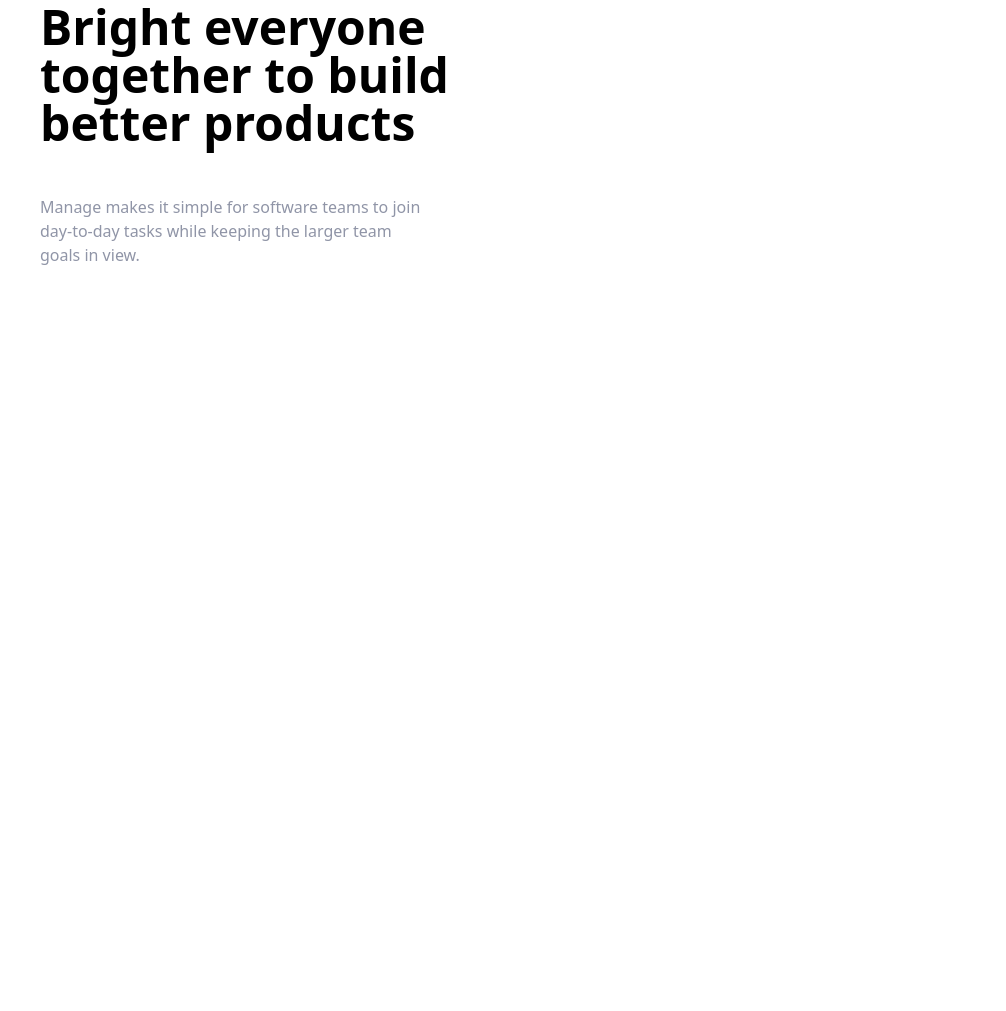
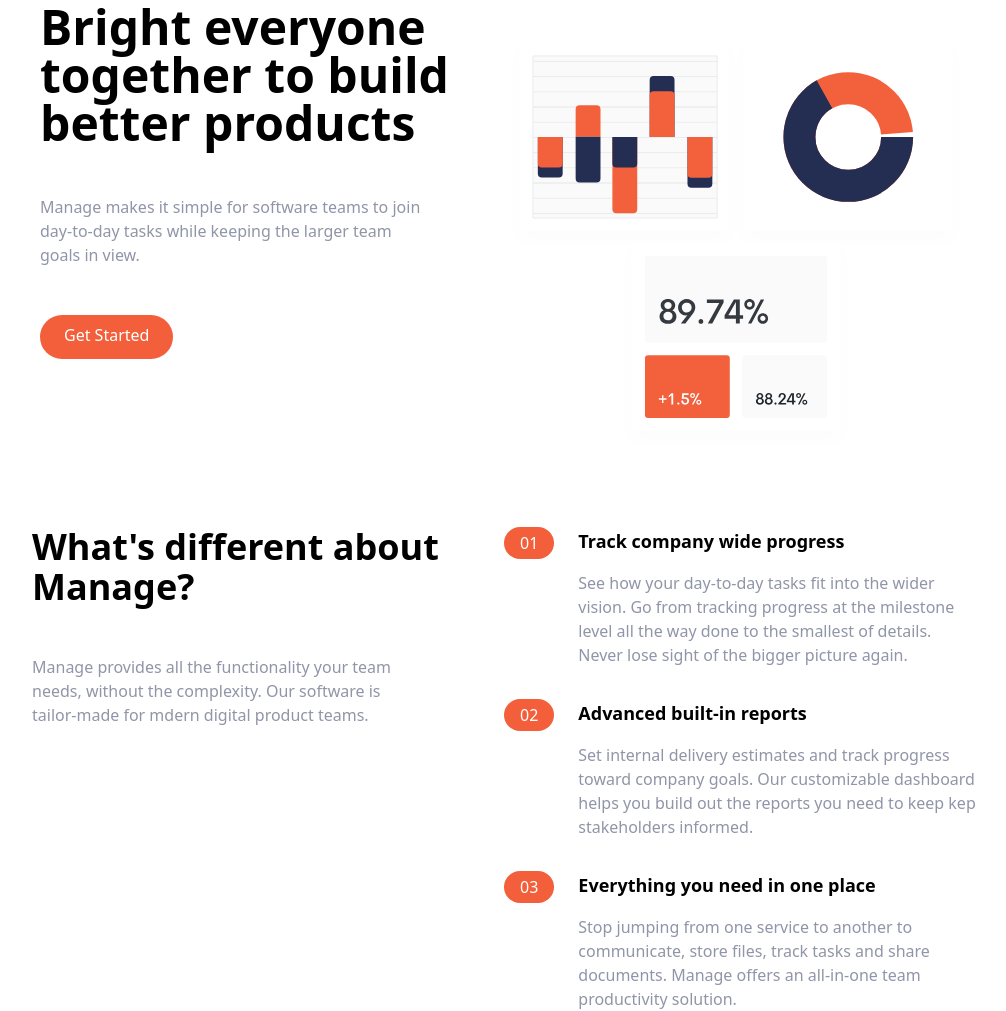
Before and after one commit to httpcyberdata/managelandingpage, a website: page index.html in a window 1280 px wide. Shown: the part 129-1140 px from the top of the page, without its empty margins (136-1142 px from the left). Before the commit the page ends 800 px from the top, so only its background shows below. Drawn offline with Linux system fonts and the light colour scheme.

Commit message:
chore: created Numbered List section with List Items 1,2 & 3

```diff
--- a/index.html
+++ b/index.html
@@ -40,10 +40,97 @@
 				<p class="max-w-sm text-center text-darkGrayishBlue md:text-left">
 					Manage makes it simple for software teams to join day-to-day tasks while keeping the larger team goals in view.
 				</p>
+				<div class="flex justify-center md:justify-start">
+					<a href="" class="p-3 px-6 pt-2 text-white bg-brightRed rounded-full baseline hover:bg-brightRedLight">Get Started</a>
+				</div>
 			</div>
 			<!--  Image -->
-			<div>
-
+			<div class="md:w-1/2">
+				<img src="img/illustration-intro.svg" />
+			</div>
+		</div>
+	</section>
+	<!-- Features Section -->
+	<section id="features">
+		<!-- Flex container -->
+		<div class="container flex flex-col px-4 mx-auto mt-10 space-y-12 md:space-y-0 md:flex-row">
+			<!-- What's Different -->
+			<div class="flex flex-col space-y-12 md:w-1/2">
+				<h2 class="max-w-md text-4xl font-bold text-center md:text-left">
+					What's different about Manage?
+				</h2>
+				<p class="max-w-sm text-center text-darkGrayishBlue md:text-left">
+					Manage provides all the functionality your team needs, without the complexity. Our software is tailor-made for mdern digital product teams.
+				</p>
+			</div>
+			<!-- Numbered Lists -->
+			<div class="flex flex-col space-y-8 md:w-1/2">
+					<!-- List Item 1 -->
+					<div class="flex flex-col space-y-3 md:space-y-0 md:space-x-6 md:flex-row">
+						<!-- Heading -->
+						<div class="rounded-l-full bg-brightRedSupLight md:bg-transparent">
+							<div class="flex items-center space-x-2">
+								<div class="px-4 py-2 text-white rounded-full bg-brightRed md:py-1 ">
+									01
+								</div>
+								<h3 class="text-base font-bold md:mb-4 md:hidden">
+									Track company-wide progress
+								</h3>
+							</div>
+						</div>
+						<div>
+							<h3 class="hidden mb-4 text-lg font-bold md:block">
+								Track company wide progress
+							</h3>
+							<p class="text-darkGrayishBlue">
+								See how your day-to-day tasks fit into the wider vision. Go from tracking progress at the milestone level all the way done to the smallest of details. Never lose sight of the bigger picture again.
+							</p>
+						</div>
+					</div>
+					<!-- List Item 2 -->
+					<div class="flex flex-col space-y-3 md:space-y-0 md:space-x-6 md:flex-row">
+						<!-- Heading -->
+						<div class="rounded-l-full bg-brightRedSupLight md:bg-transparent">
+							<div class="flex items-center space-x-2">
+								<div class="px-4 py-2 text-white rounded-full bg-brightRed md:py-1 ">
+									02
+								</div>
+								<h3 class="text-base font-bold md:mb-4 md:hidden">
+									Advanced built-inn reports
+								</h3>
+							</div>
+						</div>
+						<div>
+							<h3 class="hidden mb-4 text-lg font-bold md:block">
+								Advanced built-in reports
+							</h3>
+							<p class="text-darkGrayishBlue">
+								Set internal delivery estimates and track progress toward company goals. Our customizable dashboard helps you build out the reports you need to keep kep stakeholders informed.
+							</p>
+						</div>
+					</div>
+					<!-- List Item 3 -->
+					<div class="flex flex-col space-y-3 md:space-y-0 md:space-x-6 md:flex-row">
+						<!-- Heading -->
+						<div class="rounded-l-full bg-brightRedSupLight md:bg-transparent">
+							<div class="flex items-center space-x-2">
+								<div class="px-4 py-2 text-white rounded-full bg-brightRed md:py-1 ">
+									03
+								</div>
+								<h3 class="text-base font-bold md:mb-4 md:hidden">
+									Everything you need in one place
+								</h3>
+							</div>
+						</div>
+						<div>
+							<h3 class="hidden mb-4 text-lg font-bold md:block">
+								Everything you need in one place
+							</h3>
+							<p class="text-darkGrayishBlue">
+								Stop jumping from one service to another to communicate, store files, track tasks and share documents. Manage offers an all-in-one team productivity solution.
+							</p>
+						</div>
+					</div>
 			</div>
 		</div>
 	</section>
```
Also changed, not shown: README.md, css/main.css, img/manageherosection.png (added), 2 other files.
